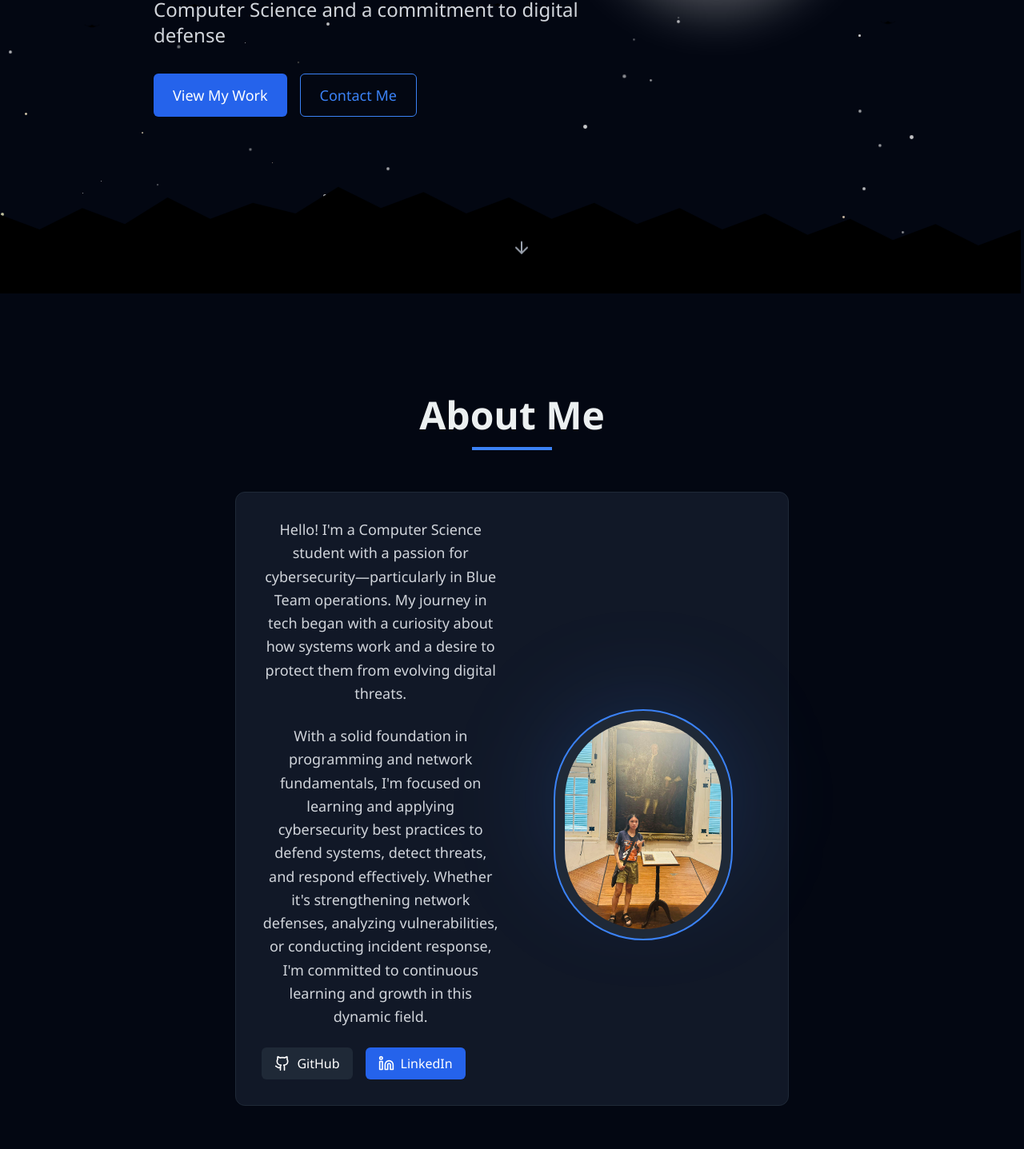
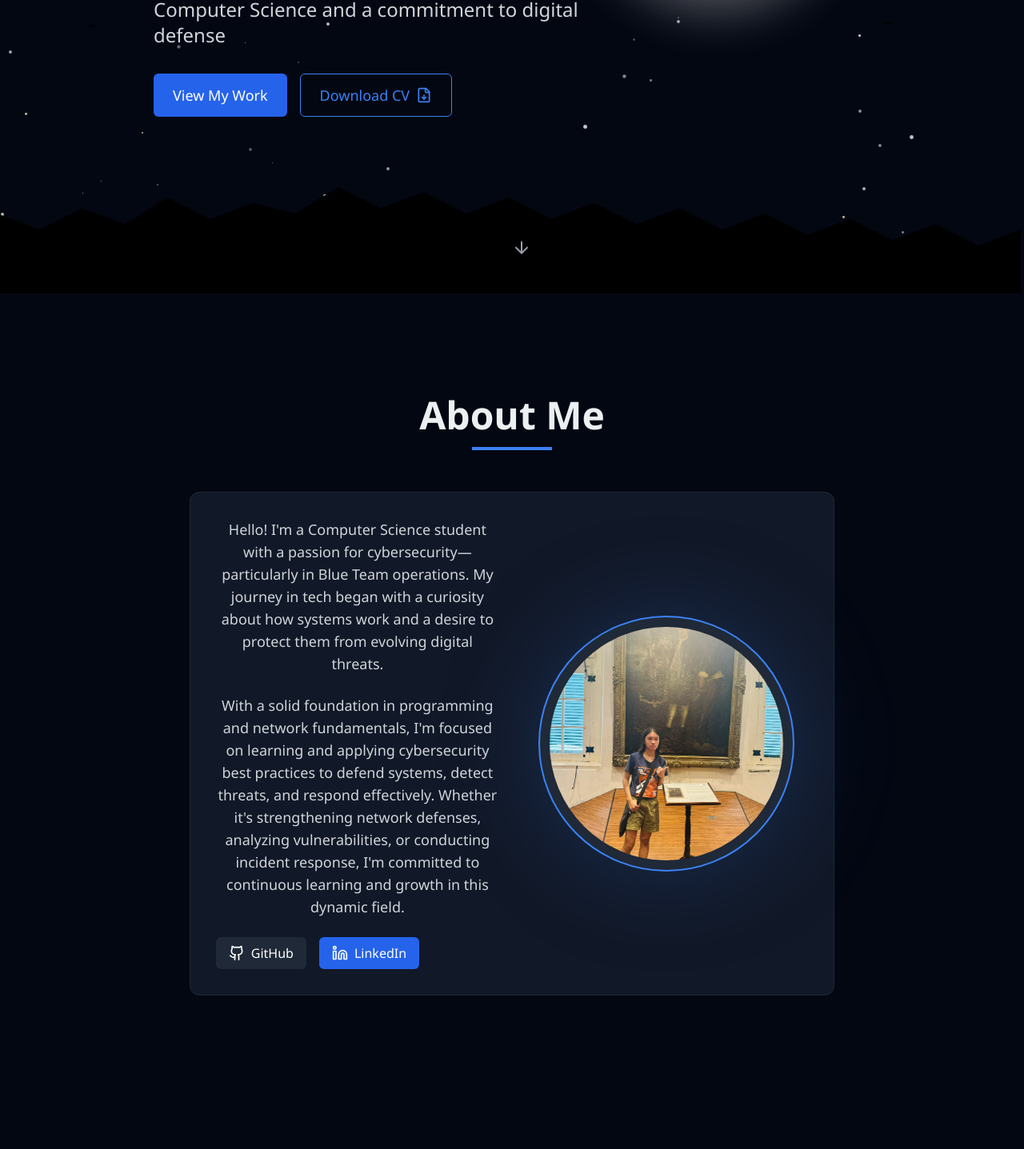
Before and after one commit to Xine003/xine-portfolio, a React (Create React App) app: page / in a window 1280 px wide. Shown: the part 513-1950 px from the top of the page at 80% size. Built offline with nearby package versions, Linux system fonts and the light colour scheme.

Commit message:
Fixed Contact/About

```diff
--- a/src/components/About.tsx
+++ b/src/components/About.tsx
@@ -1,24 +1,28 @@
 import { Github, Linkedin } from "lucide-react"
 import profileImage from "../assets/Profile.jpeg"
-
 
 const About = () => {
   return (
     <section id="about" className="py-32 bg-gray-950">
-      <div className="container mx-auto px-8">
+      <div className="container mx-auto px-4 sm:px-6 lg:px-8">
         <h2 className="section-heading text-5xl mb-16 text-center mx-auto">About Me</h2>
 
-        {/* Reduced size of the container */}
-        <div className="bg-gray-900 rounded-xl border border-gray-800 w-full max-w-[60%] mx-auto p-8">
-          <div className="grid md:grid-cols-2 gap-8 items-center">
-            <div className="order-2 md:order-1">
-              <p className="text-gray-300 mb-6 text-lg leading-relaxed">
-              Hello! I'm a Computer Science student with a passion for cybersecurity—particularly in Blue Team operations.
-              My journey in tech began with a curiosity about how systems work and a desire to protect them from evolving digital threats.
+        {/* Adjusted container width based on screen size */}
+        <div className="bg-gray-900 rounded-xl border border-gray-800 w-full max-w-full sm:max-w-[90%] lg:max-w-[80%] xl:max-w-[70%] mx-auto p-4 sm:p-6 lg:p-8">
+          {/* Changed to flex layout for better responsiveness */}
+          <div className="flex flex-col lg:flex-row gap-8 items-center">
+            {/* Text content - full width on mobile, 50% on large screens */}
+            <div className="order-2 lg:order-1 w-full lg:w-1/2">
+              <p className="text-gray-300 mb-6 text-base sm:text-lg leading-relaxed">
+                Hello! I'm a Computer Science student with a passion for cybersecurity—particularly in Blue Team
+                operations. My journey in tech began with a curiosity about how systems work and a desire to protect
+                them from evolving digital threats.
               </p>
-              <p className="text-gray-300 mb-6 text-lg leading-relaxed">
-              With a solid foundation in programming and network fundamentals, I'm focused on learning and applying cybersecurity best practices to defend systems, detect threats, and respond effectively.
-              Whether it's strengthening network defenses, analyzing vulnerabilities, or conducting incident response, I'm committed to continuous learning and growth in this dynamic field.
+              <p className="text-gray-300 mb-6 text-base sm:text-lg leading-relaxed">
+                With a solid foundation in programming and network fundamentals, I'm focused on learning and applying
+                cybersecurity best practices to defend systems, detect threats, and respond effectively. Whether it's
+                strengthening network defenses, analyzing vulnerabilities, or conducting incident response, I'm
+                committed to continuous learning and growth in this dynamic field.
               </p>
 
               <div className="flex flex-wrap gap-4 mt-6">
@@ -41,11 +45,12 @@ const About = () => {
               </div>
             </div>
 
-            <div className="order-1 md:order-2 flex justify-center">
-              <div className="relative w-48 h-48 md:w-56 md:h-56">
+            {/* Image - responsive sizing */}
+            <div className="order-1 lg:order-2 flex justify-center w-full lg:w-1/2">
+              <div className="relative w-56 h-56 sm:w-64 sm:h-64 md:w-72 md:h-72 lg:w-80 lg:h-80">
                 <div className="absolute inset-0 bg-blue-500/20 rounded-full blur-3xl"></div>
-                <div className="relative bg-gray-800 rounded-full p-3 border-2 border-blue-500">
-                <img
+                <div className="relative bg-gray-800 rounded-full p-3 border-2 border-blue-500 w-full h-full">
+                  <img
                     src={profileImage || "/placeholder.svg"}
                     alt="Profile"
                     className="rounded-full w-full h-full object-cover"
--- a/src/components/Contact.tsx
+++ b/src/components/Contact.tsx
@@ -53,31 +53,31 @@ const Contact = () => {
             <p className="text-gray-400 mb-6">Feel free to reach out to me through any of these channels</p>
 
             <div className="space-y-6">
-              <div className="flex items-start gap-4">
-                <div className="bg-gray-800 p-3 rounded-full mt-1">
+            <div className="grid grid-cols-[48px_1fr] items-start">
+            <div className="bg-gray-800 p-3 rounded-full flex items-center justify-center">
                   <Mail className="h-5 w-5 text-blue-500" />
                 </div>
-                <div>
+                <div className="flex flex-col">
                   <p className="text-sm text-gray-400">Email</p>
-                  <p className="text-white">orias.franxine@gmail.com</p>
+                  <p className="text-white break-words">orias.franxine@gmail.com</p>
                 </div>
               </div>
 
-              <div className="flex items-start gap-4">
-                <div className="bg-gray-800 p-3 rounded-full mt-1">
+              <div className="grid grid-cols-[48px_1fr] items-start">
+                <div className="bg-gray-800 p-3 rounded-full flex items-center justify-center">
                   <Phone className="h-5 w-5 text-blue-500" />
                 </div>
-                <div>
+                <div className="flex flex-col">
                   <p className="text-sm text-gray-400">Phone</p>
                   <p className="text-white">09684522678</p>
                 </div>
               </div>
 
-              <div className="flex items-start gap-4">
-                <div className="bg-gray-800 p-3 rounded-full mt-1">
+              <div className="grid grid-cols-[48px_1fr] items-start">
+                <div className="bg-gray-800 p-3 rounded-full flex items-center justify-center">
                   <MapPin className="h-5 w-5 text-blue-500" />
                 </div>
-                <div>
+                <div className="flex flex-col">
                   <p className="text-sm text-gray-400">Location</p>
                   <p className="text-white">Tala Caloocan City</p>
                 </div>
--- a/src/components/Hero.tsx
+++ b/src/components/Hero.tsx
@@ -1,5 +1,6 @@
 import { useEffect, useRef, useState } from "react"
-import { ArrowDown } from "lucide-react"
+import { ArrowDown, FileDown } from "lucide-react"
+import CV from "../assets/CV.pdf"
 
 interface MeteorShower {
   id: number
@@ -17,6 +18,16 @@ const Hero = () => {
     if (element) {
       element.scrollIntoView({ behavior: "smooth" })
     }
+  }
+
+  const downloadCV = () => {
+    // Create an anchor element and trigger download
+    const link = document.createElement("a")
+    link.href = CV
+    link.download = "CV.pdf"
+    document.body.appendChild(link)
+    link.click()
+    document.body.removeChild(link)
   }
 
   useEffect(() => {
@@ -155,10 +166,11 @@ const Hero = () => {
             View My Work
           </button>
           <button
-            onClick={() => scrollToSection("contact")}
-            className="border border-blue-500 text-blue-500 hover:bg-blue-500 hover:text-white px-6 py-3 rounded-md text-lg font-medium"
+            onClick={downloadCV}
+            className="border border-blue-500 text-blue-500 hover:bg-blue-500 hover:text-white px-6 py-3 rounded-md text-lg font-medium flex items-center justify-center gap-2"
           >
-            Contact Me
+            Download CV
+            <FileDown className="h-5 w-5" />
           </button>
         </div>
 
--- a/src/components/Navbar.tsx
+++ b/src/components/Navbar.tsx
@@ -1,5 +1,6 @@
 import { useState } from "react"
 import { Github, Linkedin, FileText, Menu, X } from "lucide-react"
+import CV from "../assets/CV.pdf"
 
 const Navbar = () => {
   const [isOpen, setIsOpen] = useState(false)
@@ -10,6 +11,16 @@ const Navbar = () => {
       element.scrollIntoView({ behavior: "smooth" })
       setIsOpen(false)
     }
+  }
+
+  const downloadCV = () => {
+    // Create an anchor element and trigger download
+    const link = document.createElement("a")
+    link.href = CV
+    link.download = "CV.pdf"
+    document.body.appendChild(link)
+    link.click()
+    document.body.removeChild(link)
   }
 
   return (
@@ -72,9 +83,9 @@ const Navbar = () => {
             >
               <Linkedin size={24} />
             </a>
-            <button className="flex items-center gap-2 border border-blue-500 text-blue-500 hover:bg-blue-500 hover:text-white px-4 py-2 rounded-md text-lg font-medium transition-colors">
+            <button onClick={downloadCV} className="flex items-center gap-2 border border-blue-500 text-blue-500 hover:bg-blue-500 hover:text-white px-4 py-2 rounded-md text-lg font-medium transition-colors">
               <FileText size={20} />
-              Resume
+              CV
             </button>
           </div>
 
--- a/src/components/Projects.tsx
+++ b/src/components/Projects.tsx
@@ -52,7 +52,7 @@ const Projects = () => {
                 <img
                   src={project.image || "/placeholder.svg"}
                   alt={project.title}
-                  className="w-full h-full object-cover transition-transform duration-500 hover:scale-110"
+                  className="w-full h-full object-contain bg-gray-900 p-2"
                 />
               </div>
 
--- a/src/vite-env.d.ts
+++ b/src/vite-env.d.ts
@@ -12,3 +12,8 @@ declare module "*.jpg" {
     const value: string;
     export default value;
   }
+
+declare module "*.pdf" {
+    const value: string;
+    export default value;
+  }
```
Also changed, not shown: 1 other file (tests, documents, lock files or other folders).
